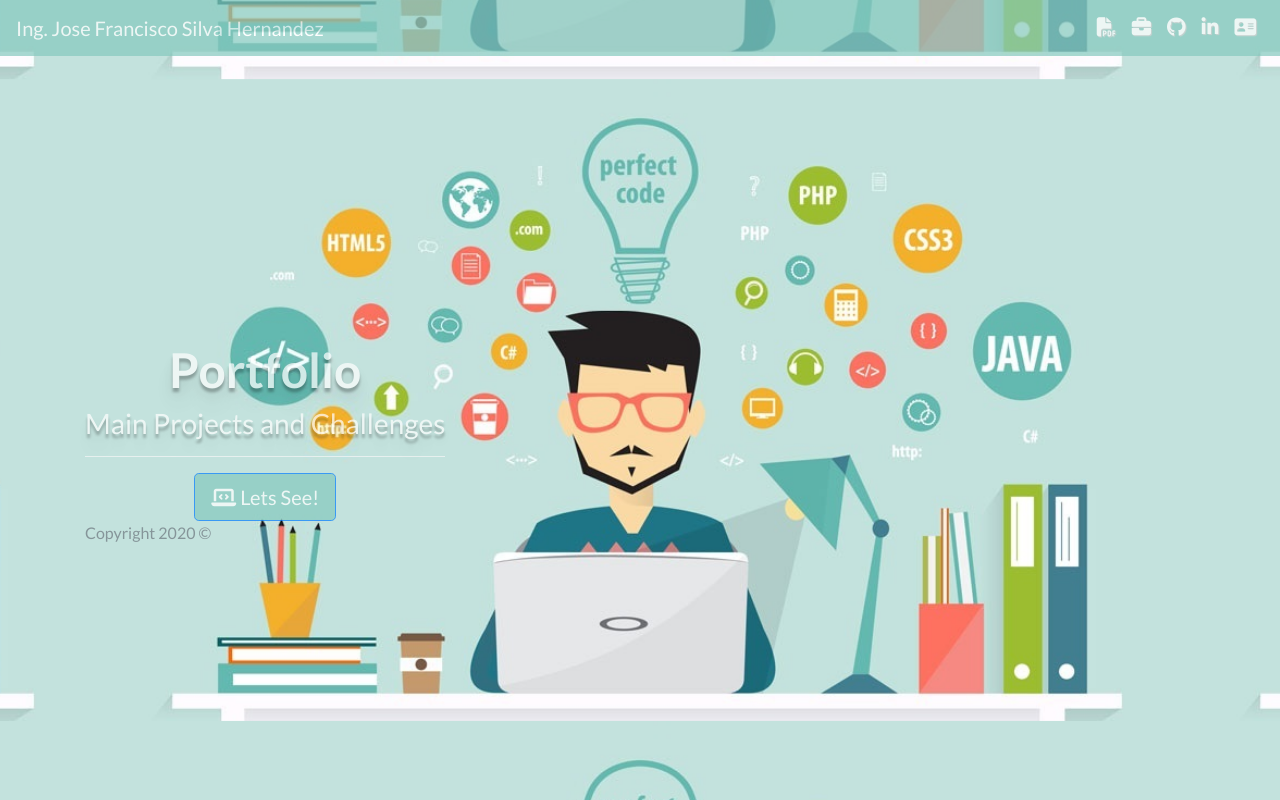
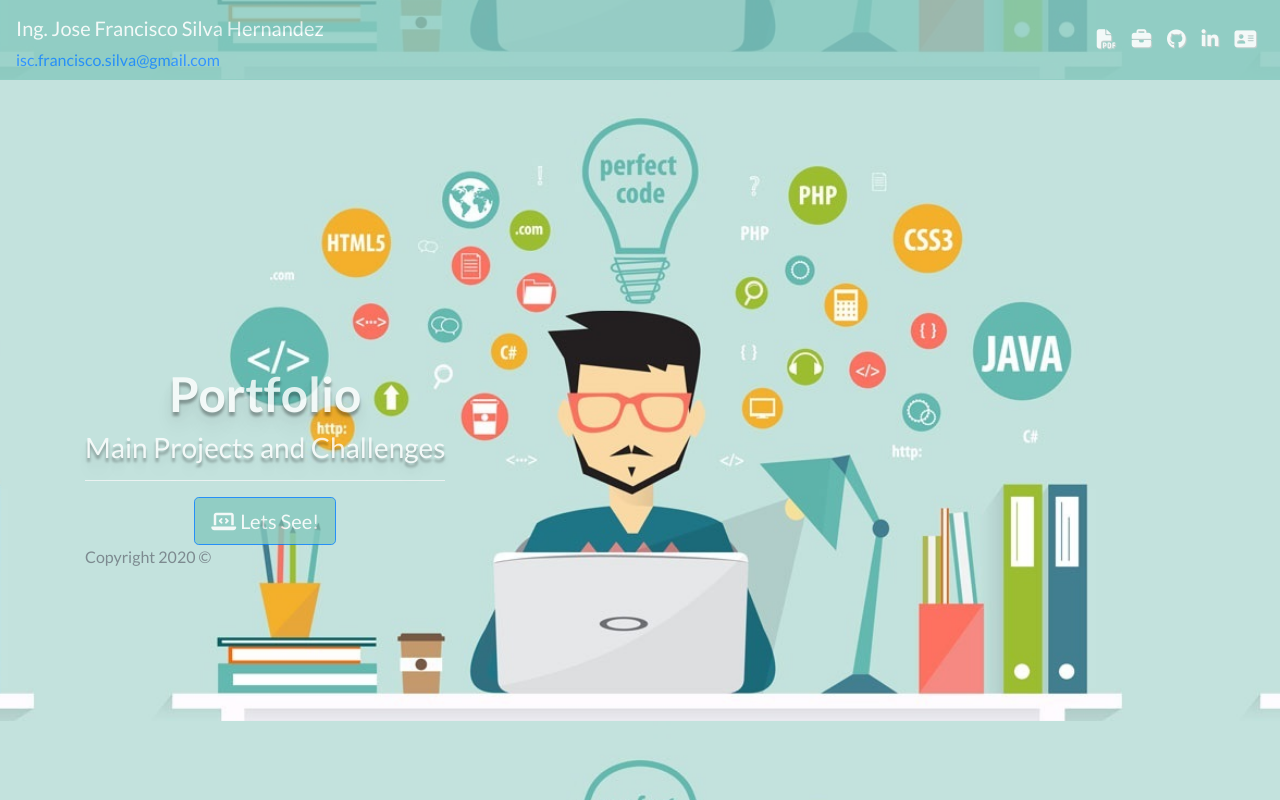
Before and after one commit to jfsilvah/Bootstrap-Portfolio, a plain HTML site: page index.html in a window 1280 px wide. Drawn offline with nearby package versions, Linux system fonts and the light colour scheme.

Commit message:
Adding email and updating opacity in CSS

```diff
--- a/assets/css/custom.css
+++ b/assets/css/custom.css
@@ -1,7 +1,7 @@
 body{
     /*background: url("https://images.unsplash.com/photo-1415369629372-26f2fe60c467?ixlib=rb-1.2.1&ixid=eyJhcHBfaWQiOjEyMDd9&auto=format&fit=crop&w=1534&q=80");*/
     background: url("../images/Full-Stack-Developers.jpg");
-    opacity: 0.7;
+    opacity: 0.8;
     background-size: cover;
     background-position: center;
     background-size: 85%;
--- a/index.html
+++ b/index.html
@@ -14,7 +14,11 @@
 
 <body>
     <nav class="navbar navbar-expand-lg navbar-light" id="nav-style">
-        <a class="navbar-brand" id="navbar-fontcolor" href="index.html">Ing. Jose Francisco Silva Hernandez</a>
+        <div>
+            <a class="navbar-brand" id="navbar-fontcolor" href="index.html">Ing. Jose Francisco Silva Hernandez</a>
+            <br>
+            <a href="mailto:isc.francisco.silva@gmail.com">isc.francisco.silva@gmail.com</a>
+        </div>
         <button class="navbar-toggler" type="button" data-toggle="collapse" data-target="#navbarNav"
             aria-controls="navbarNav" aria-expanded="false" aria-label="Toggle navigation">
             <span class="navbar-toggler-icon"></span>
```
Also changed, not shown: assets/html/aboutme.html (+5 -1 lines), assets/html/contact.html (+5 -1 lines), assets/html/portfolio.html (+5 -1 lines).
